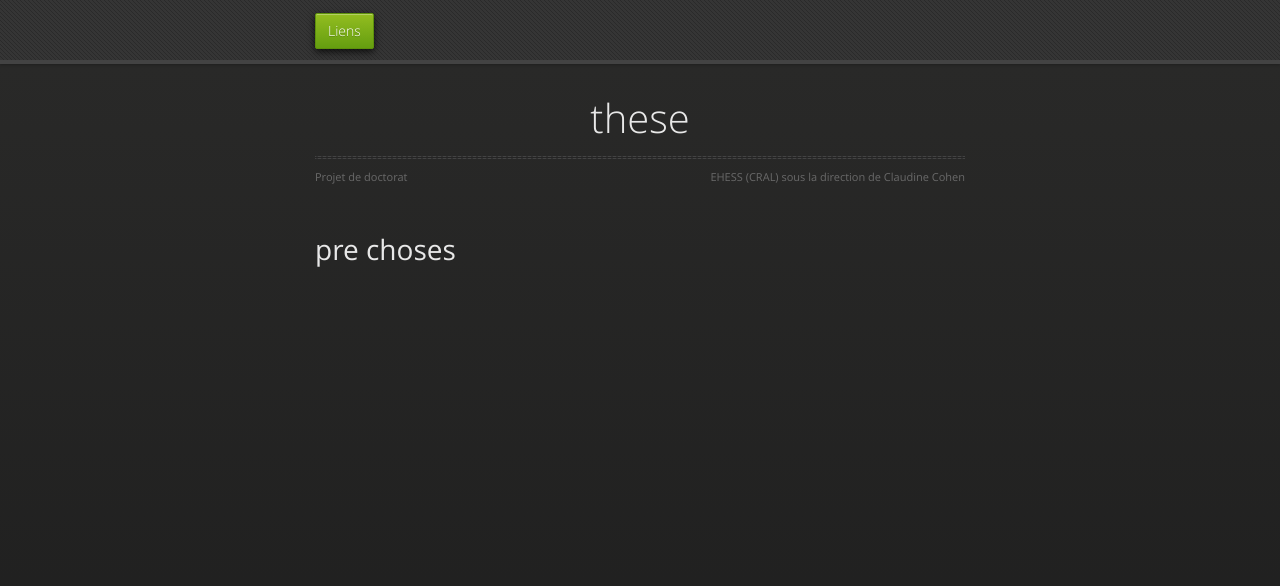
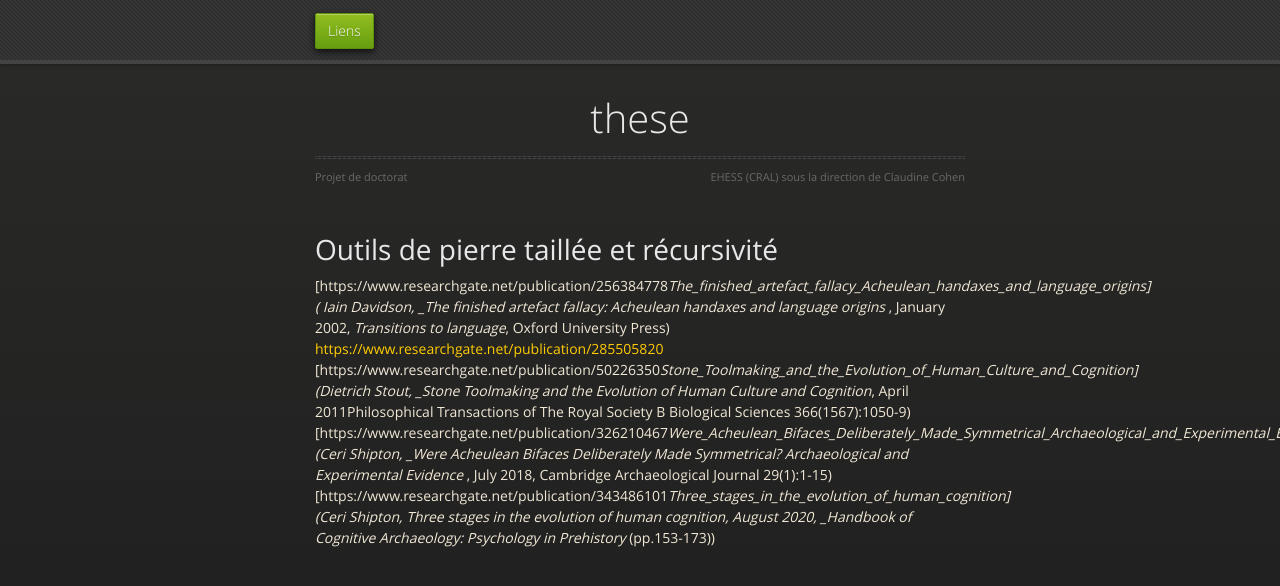
Before and after one commit to gnozo/these, a Jekyll site: the page built from liens.md, in a window 1280 px wide. Shown: the top 586 px of the page. Built offline with Jekyll 4.4.1, drawn with Linux system fonts in a browser that asks for light colours; our own code applies the rules of GitHub Pages for plain Markdown files; the repository's description, which GitHub fills in, is left out.

Commit message:
Update liens.md

```diff
--- a/liens.md
+++ b/liens.md
@@ -1 +1,7 @@
-# pre choses
+# Outils de pierre taillée et récursivité
+
+[https://www.researchgate.net/publication/256384778_The_finished_artefact_fallacy_Acheulean_handaxes_and_language_origins]( Iain Davidson, _The finished artefact fallacy: Acheulean handaxes and language origins_ , January 2002, _Transitions to language_, Oxford University Press)
+[https://www.researchgate.net/publication/285505820](Mark W Moore, _Grammars of action' and stone flaking design space_, January 2010, Stone tools and cognitive evolution)
+[https://www.researchgate.net/publication/50226350_Stone_Toolmaking_and_the_Evolution_of_Human_Culture_and_Cognition](Dietrich Stout, _Stone Toolmaking and the Evolution of Human Culture and Cognition_, April 2011Philosophical Transactions of The Royal Society B Biological Sciences 366(1567):1050-9)
+[https://www.researchgate.net/publication/326210467_Were_Acheulean_Bifaces_Deliberately_Made_Symmetrical_Archaeological_and_Experimental_Evidence](Ceri Shipton, _Were Acheulean Bifaces Deliberately Made Symmetrical? Archaeological and Experimental Evidence_ , July 2018, Cambridge Archaeological Journal 29(1):1-15)
+[https://www.researchgate.net/publication/343486101_Three_stages_in_the_evolution_of_human_cognition](Ceri Shipton, Three stages in the evolution of human cognition, August 2020, _Handbook of Cognitive Archaeology: Psychology in Prehistory_ (pp.153-173))
```
